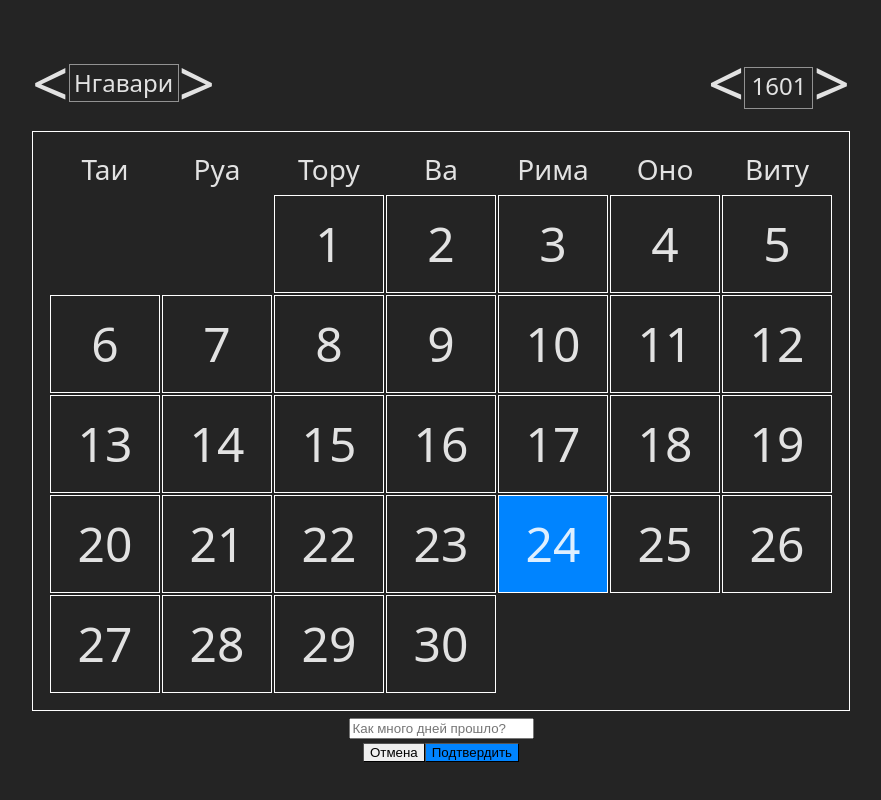
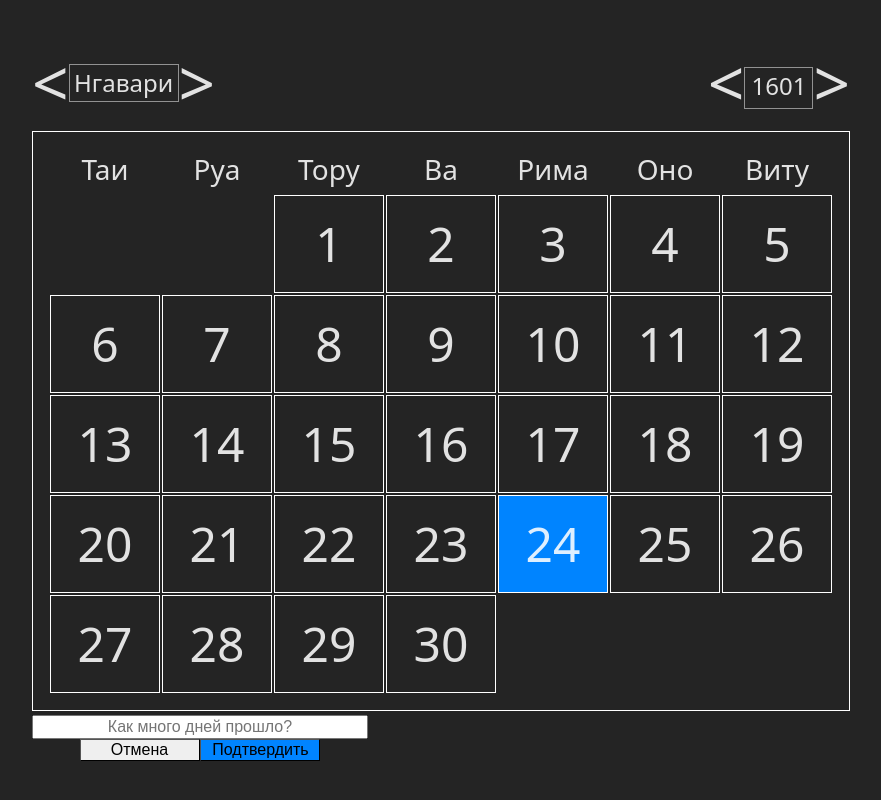
Before and after one commit to dillank82/serband-calendar, a React (Vite) app: page / in a window 1280 px wide. Both pictures are taken after a click on the button "Изменить дату". Shown: the whole page, without its empty margins (199-1080 px from the left). Built offline with nearby package versions, Linux system fonts and the light colour scheme.

Commit message:
add RealDaChanger styles

```diff
--- a/src/Components/ChangeDaysButton/ChangeDaysButton.css
+++ b/src/Components/ChangeDaysButton/ChangeDaysButton.css
@@ -1,6 +1,6 @@
 .change-days-button {
     font-size: 1.75em;
-    margin-top: 0.25em;
-    padding: 0.25em 1.375em 0.25em 1.375em;
+    margin-top: 0.25rem;
+    padding: 0.3em 2.5em 0.3em 2.5em;
     background-color: rgb(0, 132, 255);
 }
--- a/src/Components/InputForm/InputForm.css
+++ b/src/Components/InputForm/InputForm.css
@@ -1,3 +1,20 @@
+form {
+    padding: 0;
+    display: flex;
+    flex-direction: column;
+    align-items: center;
+}
+form * {
+    font-size: 1em;
+}
+form input {
+    box-sizing: border-box;
+    width: 100%;
+    text-align: center;
+}
+input.error::placeholder {
+    color: rgb(245, 0, 0);
+}
 button.submit {
     background-color: rgb(0, 132, 255);
 }
--- a/src/Components/RealDayChanger/RealDayChanger.css
+++ b/src/Components/RealDayChanger/RealDayChanger.css
@@ -1,4 +1,17 @@
 .real-day-changer-container {
     margin-top: 0.25em;
     height: 3.15em;
+    width: 21em;
 }
+.real-day-changer-container input,
+.real-day-changer-container form {
+    width: 100%;
+}
+.real-day-changer-container .form-sub-group button {
+    width: 120px;
+}
+.real-day-changer-container .form-sub-group {
+    display: flex;
+    justify-content: center;
+    gap: 0.06em;
+}
```
